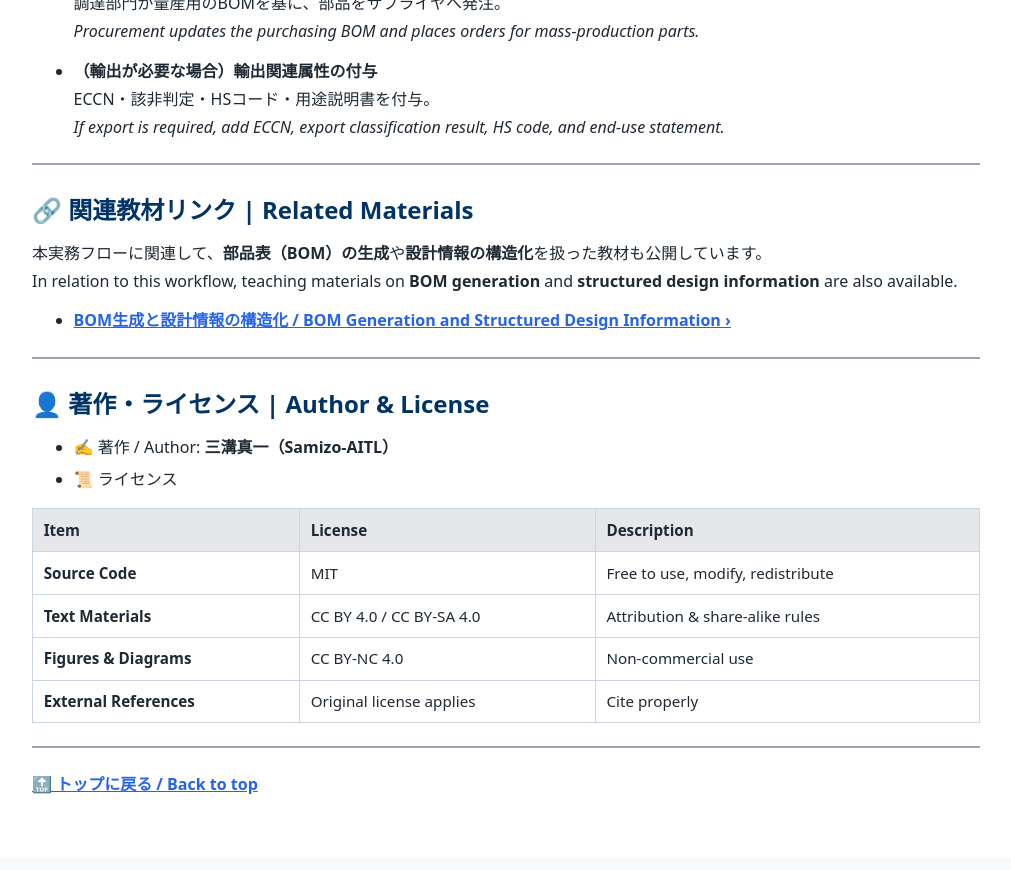
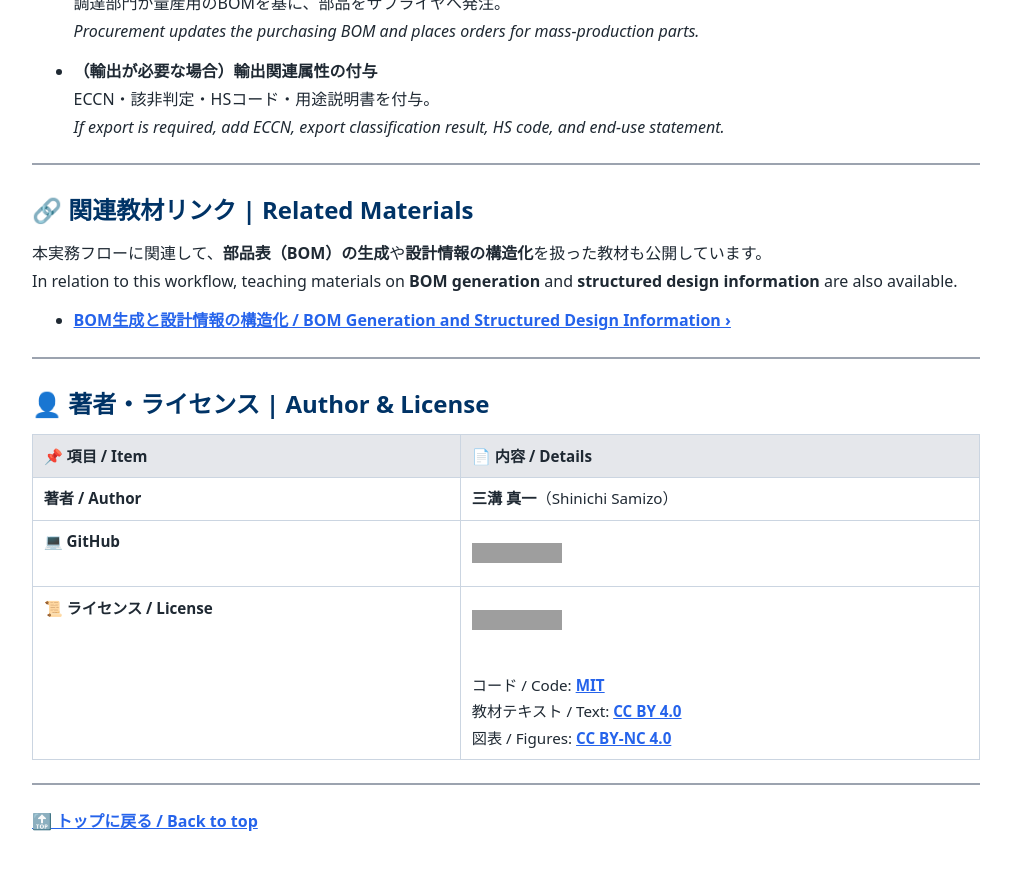
Before and after one commit to Samizo-AITL/EduMecha, a Jekyll site: the page built from 08_production_process/09_production_process_flow/index.md, in a window 1280 px wide and 900 px high, scrolled down 3060 px. Shown: the top 870 px of the window, without its empty margins (134-1145 px from the left). Built offline with Jekyll 4.4.1, drawn with Linux system fonts in a browser that asks for light colours; grey boxes are pictures that could not be loaded.

Commit message:
Update index.md

```diff
--- a/08_production_process/09_production_process_flow/index.md
+++ b/08_production_process/09_production_process_flow/index.md
@@ -144,17 +144,13 @@ In relation to this workflow, teaching materials on **BOM generation** and **str
 
 ---
 
-## 👤 **著作・ライセンス | Author & License**
+## 👤 **著者・ライセンス | Author & License**
 
-- ✍️ 著作 / Author: **三溝真一（Samizo-AITL）**
-- 📜 ライセンス
-
-| Item | License | Description |
-|------|---------|-------------|
-| **Source Code** | MIT | Free to use, modify, redistribute |
-| **Text Materials** | CC BY 4.0 / CC BY-SA 4.0 | Attribution & share-alike rules |
-| **Figures & Diagrams** | CC BY-NC 4.0 | Non-commercial use |
-| **External References** | Original license applies | Cite properly |
+| 📌 項目 / Item | 📄 内容 / Details |
+|------|------|
+| **著者 / Author** | **三溝 真一**（Shinichi Samizo） |
+| **💻 GitHub** | [![GitHub](https://img.shields.io/badge/GitHub-Samizo--AITL-black?logo=github)](https://github.com/Samizo-AITL) |
+| **📜 ライセンス / License** |[![Hybrid License](https://img.shields.io/badge/license-Hybrid-blueviolet)](https://samizo-aitl.github.io/EduMecha/#-ライセンス--license)<br>コード / Code: [MIT](https://opensource.org/licenses/MIT)<br>教材テキスト / Text: [CC BY 4.0](https://creativecommons.org/licenses/by/4.0/)<br>図表 / Figures: [CC BY-NC 4.0](https://creativecommons.org/licenses/by-nc/4.0/) |
 
 ---
 
```
